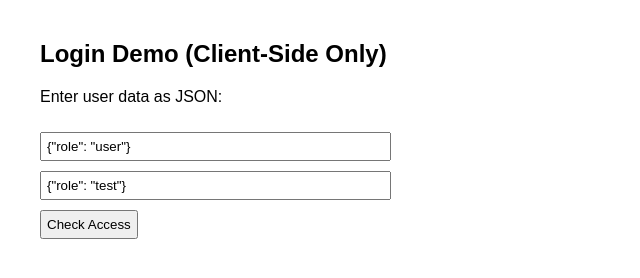
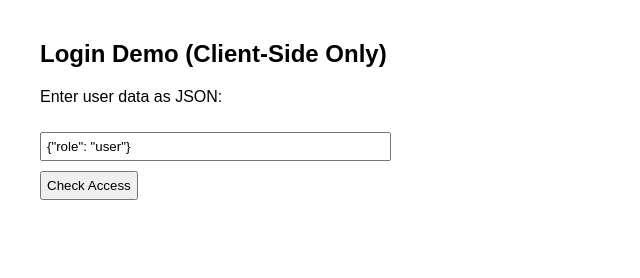
Before and after one commit to GMU-CYSE/GMU-CYSE-411, a plain HTML site: page unit1/unit1_2/demo/index.html in a window 1280 px wide. Shown: the whole page, without its empty margins (0-640 px from the left). Drawn offline with Linux system fonts and the light colour scheme.

Commit message:
update form

```diff
--- a/unit1/unit1_2/project1/index.html
+++ b/unit1/unit1_2/demo/index.html
@@ -26,11 +26,6 @@
 
   <input id="userInput" size="40"
          value='{"role": "user"}' />
-
-  <br>
-
-<input id="aInput" size="40"
-         value='{"role": "test"}' />
 
   <br>
 
```
